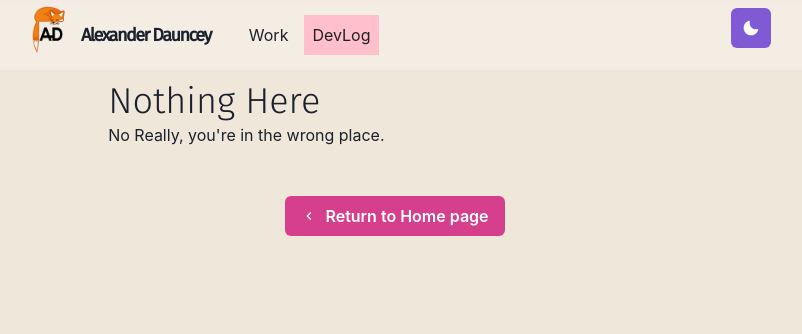
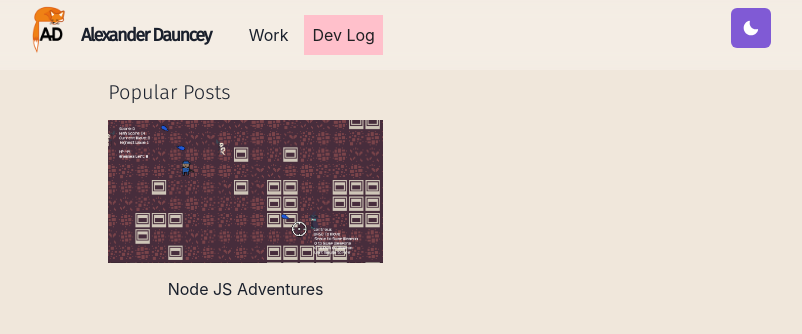
Before and after one commit to Shylexx/shylex-portfolio, a Next.js app: page /devlog in a window 1280 px wide. Before the commit this address had no page. Shown: the top 334 px of the page, without its empty margins (245-1047 px from the left). Built offline with nearby package versions, Linux system fonts and the light colour scheme.

Commit message:
Dev log page base

```diff
--- a/components/navbar.js
+++ b/components/navbar.js
@@ -75,7 +75,7 @@
                         Work
                     </LinkItem>
                     <LinkItem href="/devlog" path={path}>
-                        DevLog
+                        Dev Log
                     </LinkItem>
 
                 </Stack>
--- /dev/null
+++ b/pages/devlog.js
@@ -0,0 +1,30 @@
+import { Container, Heading, SimpleGrid } from '@chakra-ui/react'
+import Layout from '../components/layouts/article'
+import Section from '../components/section'
+import { GridItem } from '../components/grid-item'
+
+import cappunimage from '../public/images/work/thumbCapPun.jpg'
+
+const DevLog = () => {
+    return (
+        <Layout title="Posts">
+            <Container mt={6}>
+                <Heading as="h4" fontSize={20} mb={4}>
+                    Popular Posts
+                </Heading>
+                <Section delay={0.1}>
+                    <SimpleGrid columns={[1, 2, 2]} gap={6}>
+
+                        <GridItem
+                            title="Node JS Adventures"
+                            thumbnail={cappunimage}
+                            href="/posts" />
+
+                    </SimpleGrid>
+                </Section>
+            </Container>
+        </Layout>
+    )
+}
+
+export default DevLog
```
